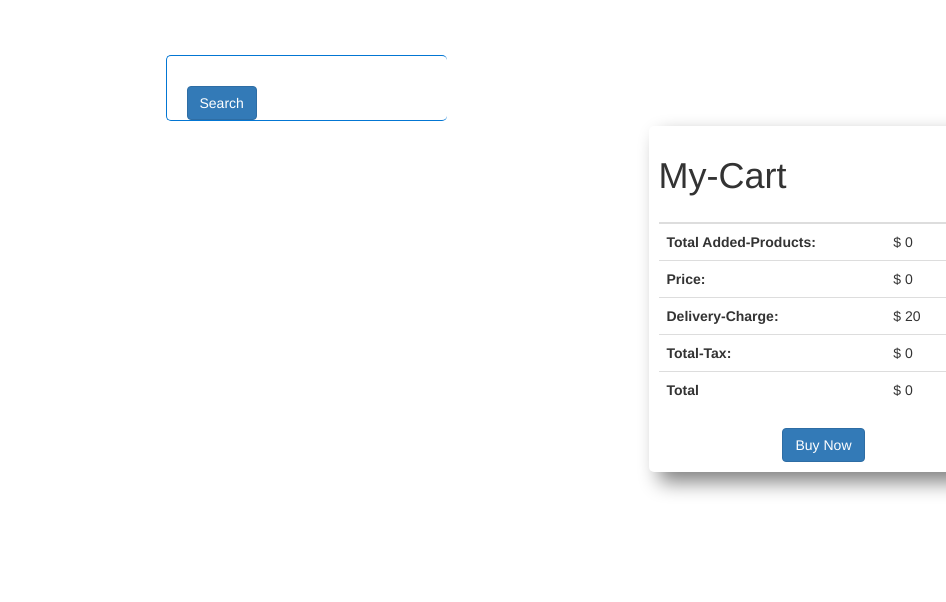
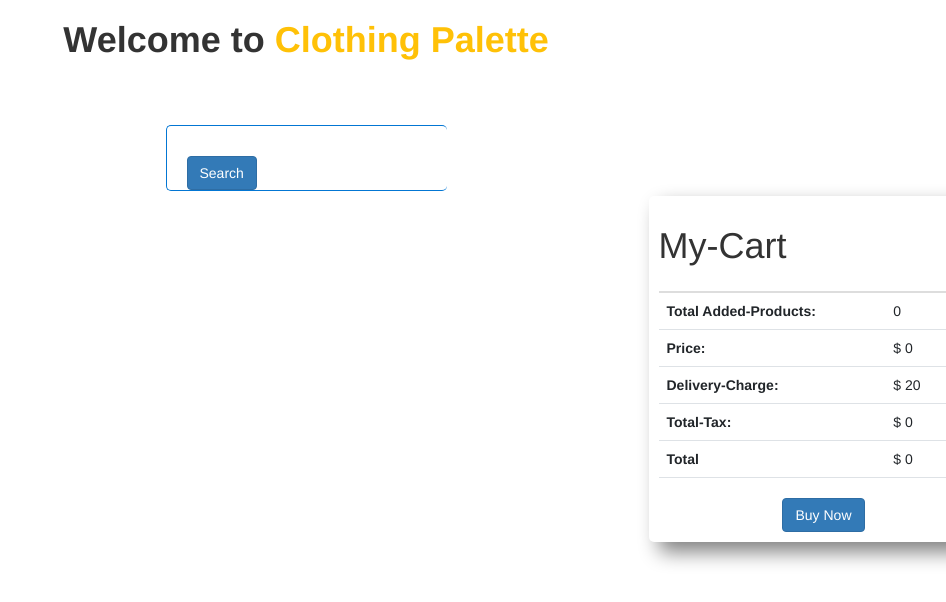
Before and after one commit to muba23/ranga-store, a plain HTML site: page index.html in a window 1280 px wide. Shown: the whole page, without its empty margins (334-1280 px from the left). Drawn offline with nearby package versions, Linux system fonts and the light colour scheme; no server answers.

Commit message:
$ sign removed

```diff
--- a/index.html
+++ b/index.html
@@ -1,15 +1,15 @@
 <!DOCTYPE html>
 <html lang="en">
-
 <head>
   <meta charset="UTF-8" />
   <meta http-equiv="X-UA-Compatible" content="IE=edge" />
   <meta name="viewport" content="width=device-width, initial-scale=1.0" />
   <title>Ranga Store</title>
-  <link rel="stylesheet" href="./css/style.css" />
+  <link rel="stylesheet" href="css/style.css" />
+  <!----------- bootstrap -------- -->
+  <link href="https://cdn.jsdelivr.net/npm/bootstrap@5.1.1/dist/css/bootstrap.min.css" rel="stylesheet" integrity="sha384-F3w7mX95PdgyTmZZMECAngseQB83DfGTowi0iMjiWaeVhAn4FJkqJByhZMI3AhiU" crossorigin="anonymous">
   <!-- Latest compiled and minified CSS -->
-  <link rel="stylesheet" href="https://maxcdn.bootstrapcdn.com/bootstrap/3.3.7/css/bootstrap.min.css"
-    integrity="sha384-BVYiiSIFeK1dGmJRAkycuHAHRg32OmUcww7on3RYdg4Va+PmSTsz/K68vbdEjh4u" crossorigin="anonymous" />
+  <link rel="stylesheet" href="https://maxcdn.bootstrapcdn.com/bootstrap/3.3.7/css/bootstrap.min.css" integrity="sha384-BVYiiSIFeK1dGmJRAkycuHAHRg32OmUcww7on3RYdg4Va+PmSTsz/K68vbdEjh4u" crossorigin="anonymous" />
 
   <!-- google Montserrat  font  -->
   <link rel="preconnect" href="https://fonts.googleapis.com" />
@@ -18,15 +18,15 @@
 </head>
 
 <body>
-  <header></header>
+  <header>
+    <h1 class="text-center fw-bold">Welcome to <span class="text-warning">Clothing Palette</span></h1>
+  </header>
   <main class="main">
     <div class="search-field">
       <div class="search-box">
         <input id="input-field" class="search-field" type="text" />
         <button type="button" class="btn btn-primary search-button" data-toggle="button" aria-pressed="false"
-          autocomplete="off" id="search-btn" onclick="loadProducts()">
-          Search
-        </button>
+          autocomplete="off" id="search-btn" onclick="loadProducts()">Search</button>
       </div>
     </div>
     <div class="row">
@@ -50,7 +50,7 @@
             <tbody>
               <tr>
                 <th>Total Added-Products:</th>
-                <td>$ <span id="total-Products">0</span></td>
+                <td> <span id="total-Products">0</span></td>
                 <td></td>
                 <td></td>
               </tr>
@@ -89,7 +89,9 @@
   <footer></footer>
 
   <!-- add javascript  file  -->
-  <script src="./js/app.js"></script>
+
+  <script src="https://cdn.jsdelivr.net/npm/bootstrap@5.1.1/dist/js/bootstrap.bundle.min.js" integrity="sha384-/bQdsTh/da6pkI1MST/rWKFNjaCP5gBSY4sEBT38Q/9RBh9AH40zEOg7Hlq2THRZ" crossorigin="anonymous"></script>
+  <script src="js/app.js"></script>
 </body>
 
 </html>
--- a/js/app.js
+++ b/js/app.js
@@ -1,5 +1,6 @@
 const loadProducts = () => {
-  const url = `https://fakestoreapi.com/products`;
+  //const url = `https://fakestoreapi.com/products`;
+  const url = `https://raw.githubusercontent.com/biswajitdasme/fakestore/main/db.json?fbclid=IwAR2YuQxzKXG6MF2AysSIPa5FGM_7AYFb7wxjnsKuOmv6HGTO9Ft8pl3KFq8`;
   fetch(url)
     .then((response) => response.json())
     .then((data) => showProducts(data));
```
